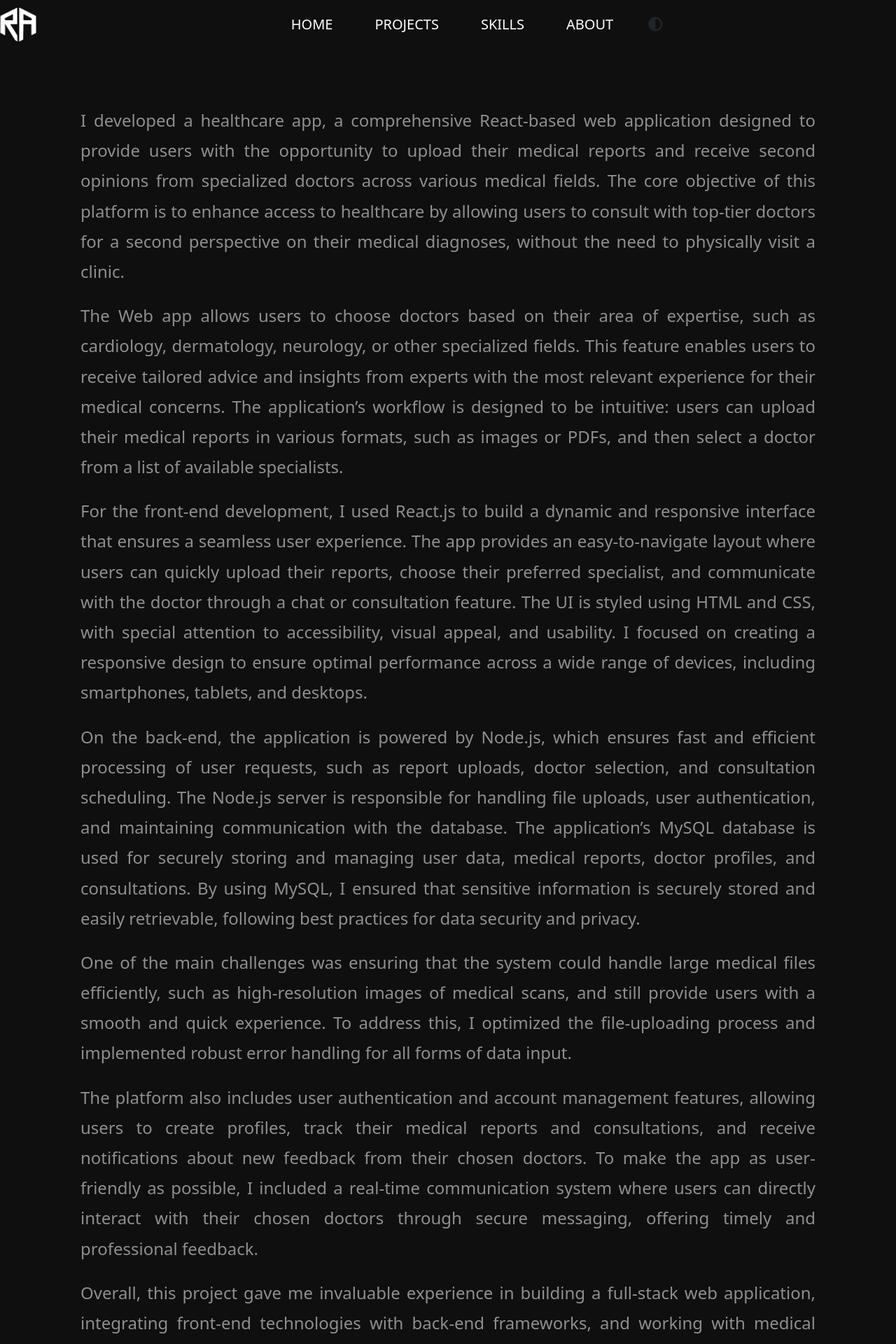
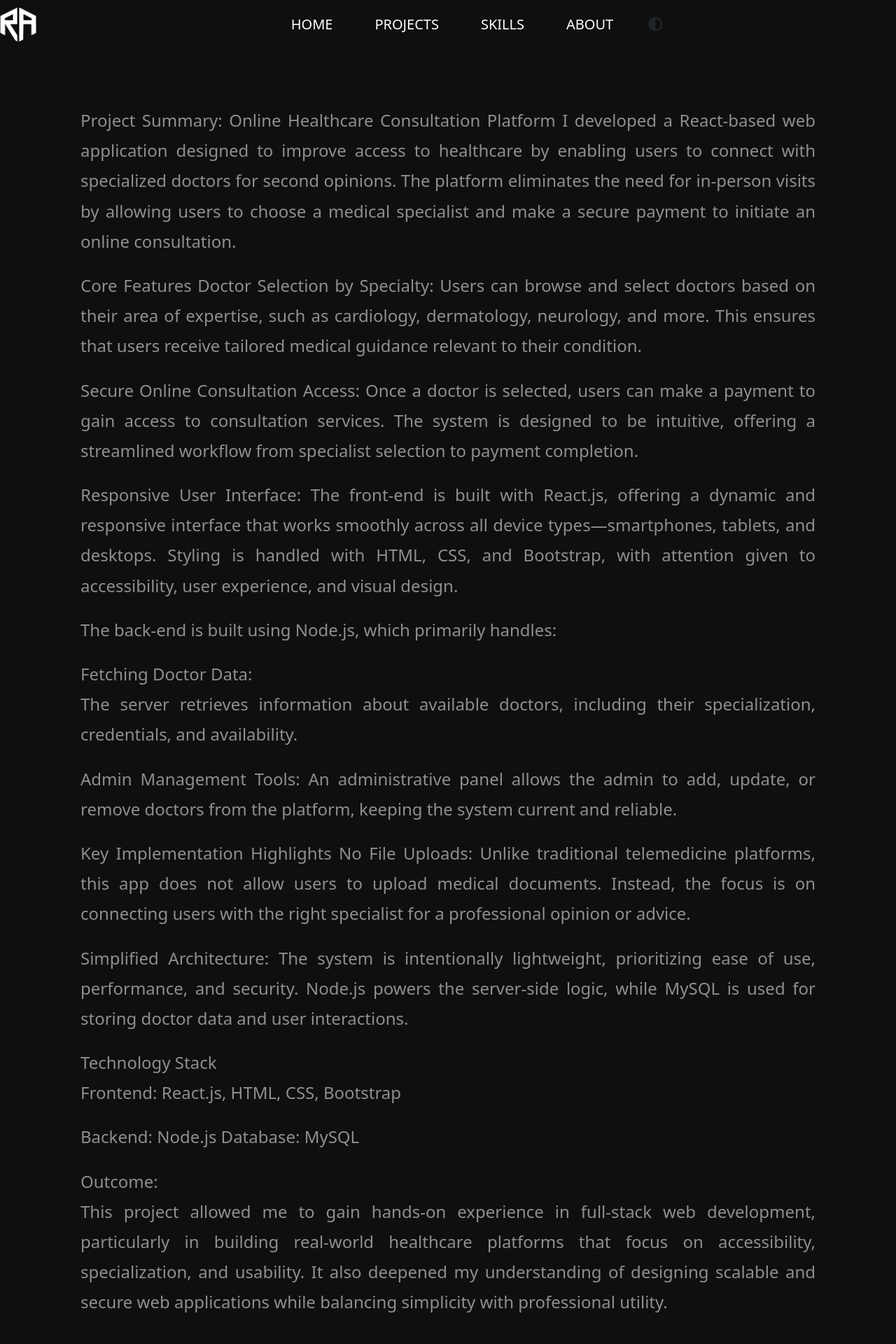
Before and after one commit to rohitashtekar/portfolio, a React (Vite) app in the folder Portfolio/: page /projects/secondclinic in a window 1280 px wide. Shown: the top 1920 px of the page at 70% size. Built offline with nearby package versions, Linux system fonts and the light colour scheme.

Commit message:
UPDATE: text content edit

```diff
--- a/Portfolio/src/projects/SCApp.jsx
+++ b/Portfolio/src/projects/SCApp.jsx
@@ -6,28 +6,56 @@ const SCApp = () => {
             <section className="container-fluid project-detail-cont">
                 <div className="project-details">
                     <p>
-                        I developed a healthcare app, a comprehensive React-based web application designed to provide users with the opportunity to upload their medical reports and receive second opinions from specialized doctors across various medical fields. The core objective of this platform is to enhance access to healthcare by allowing users to consult with top-tier doctors for a second perspective on their medical diagnoses, without the need to physically visit a clinic.
+                        Project Summary: Online Healthcare Consultation Platform
+                        I developed a React-based web application designed to improve access to healthcare by enabling users to connect with specialized doctors for second opinions. The platform eliminates the need for in-person visits by allowing users to choose a medical specialist and make a secure payment to initiate an online consultation.
                     </p>
                     <p>
-                        The Web app allows users to choose doctors based on their area of expertise, such as cardiology, dermatology, neurology, or other specialized fields. This feature enables users to receive tailored advice and insights from experts with the most relevant experience for their medical concerns. The application’s workflow is designed to be intuitive: users can upload their medical reports in various formats, such as images or PDFs, and then select a doctor from a list of available specialists.
+                        Core Features
+                        Doctor Selection by Specialty:
+                        Users can browse and select doctors based on their area of expertise, such as cardiology, dermatology, neurology, and more. This ensures that users receive tailored medical guidance relevant to their condition.
                     </p>
                     <p>
-                        For the front-end development, I used React.js to build a dynamic and responsive interface that ensures a seamless user experience. The app provides an easy-to-navigate layout where users can quickly upload their reports, choose their preferred specialist, and communicate with the doctor through a chat or consultation feature. The UI is styled using HTML and CSS, with special attention to accessibility, visual appeal, and usability. I focused on creating a responsive design to ensure optimal performance across a wide range of devices, including smartphones, tablets, and desktops.
+                        Secure Online Consultation Access:
+                        Once a doctor is selected, users can make a payment to gain access to consultation services. The system is designed to be intuitive, offering a streamlined workflow from specialist selection to payment completion.
                     </p>
                     <p>
-                        On the back-end, the application is powered by Node.js, which ensures fast and efficient processing of user requests, such as report uploads, doctor selection, and consultation scheduling. The Node.js server is responsible for handling file uploads, user authentication, and maintaining communication with the database. The application’s MySQL database is used for securely storing and managing user data, medical reports, doctor profiles, and consultations. By using MySQL, I ensured that sensitive information is securely stored and easily retrievable, following best practices for data security and privacy.
+                        Responsive User Interface:
+                        The front-end is built with React.js, offering a dynamic and responsive interface that works smoothly across all device types—smartphones, tablets, and desktops. Styling is handled with HTML, CSS, and Bootstrap, with attention given to accessibility, user experience, and visual design.
                     </p>
                     <p>
-                        One of the main challenges was ensuring that the system could handle large medical files efficiently, such as high-resolution images of medical scans, and still provide users with a smooth and quick experience. To address this, I optimized the file-uploading process and implemented robust error handling for all forms of data input.
+                        The back-end is built using Node.js, which primarily handles:
                     </p>
                     <p>
-                        The platform also includes user authentication and account management features, allowing users to create profiles, track their medical reports and consultations, and receive notifications about new feedback from their chosen doctors. To make the app as user-friendly as possible, I included a real-time communication system where users can directly interact with their chosen doctors through secure messaging, offering timely and professional feedback.
+                        Fetching Doctor Data: <br />
+                        The server retrieves information about available doctors, including their specialization, credentials, and availability.
                     </p>
                     <p>
-                        Overall, this project gave me invaluable experience in building a full-stack web application, integrating front-end technologies with back-end frameworks, and working with medical data management. It also strengthened my knowledge in developing applications that require high performance, security, and scalability while prioritizing user privacy.
+                        Admin Management Tools:
+                        An administrative panel allows the admin to add, update, or remove doctors from the platform, keeping the system current and reliable.
                     </p>
-                    <hr />
-                    <p>Technology Stack: React, Node.js, MySQL, HTML, CSS, Bootstrap.</p>
+                    <p>
+                        Key Implementation Highlights
+                        No File Uploads:
+                        Unlike traditional telemedicine platforms, this app does not allow users to upload medical documents. Instead, the focus is on connecting users with the right specialist for a professional opinion or advice.
+                    </p>
+                    <p>
+                        Simplified Architecture:
+                        The system is intentionally lightweight, prioritizing ease of use, performance, and security. Node.js powers the server-side logic, while MySQL is used for storing doctor data and user interactions.
+                    </p>
+                    <p>
+                        Technology Stack <br />
+                        Frontend: React.js, HTML, CSS, Bootstrap
+                    </p>
+                    <p>
+
+                        Backend: Node.js
+                        Database: MySQL
+                    </p>
+
+                    <p>
+                        Outcome: <br />
+                        This project allowed me to gain hands-on experience in full-stack web development, particularly in building real-world healthcare platforms that focus on accessibility, specialization, and usability. It also deepened my understanding of designing scalable and secure web applications while balancing simplicity with professional utility.
+                    </p>
                 </div>
             </section>
         </>
```
